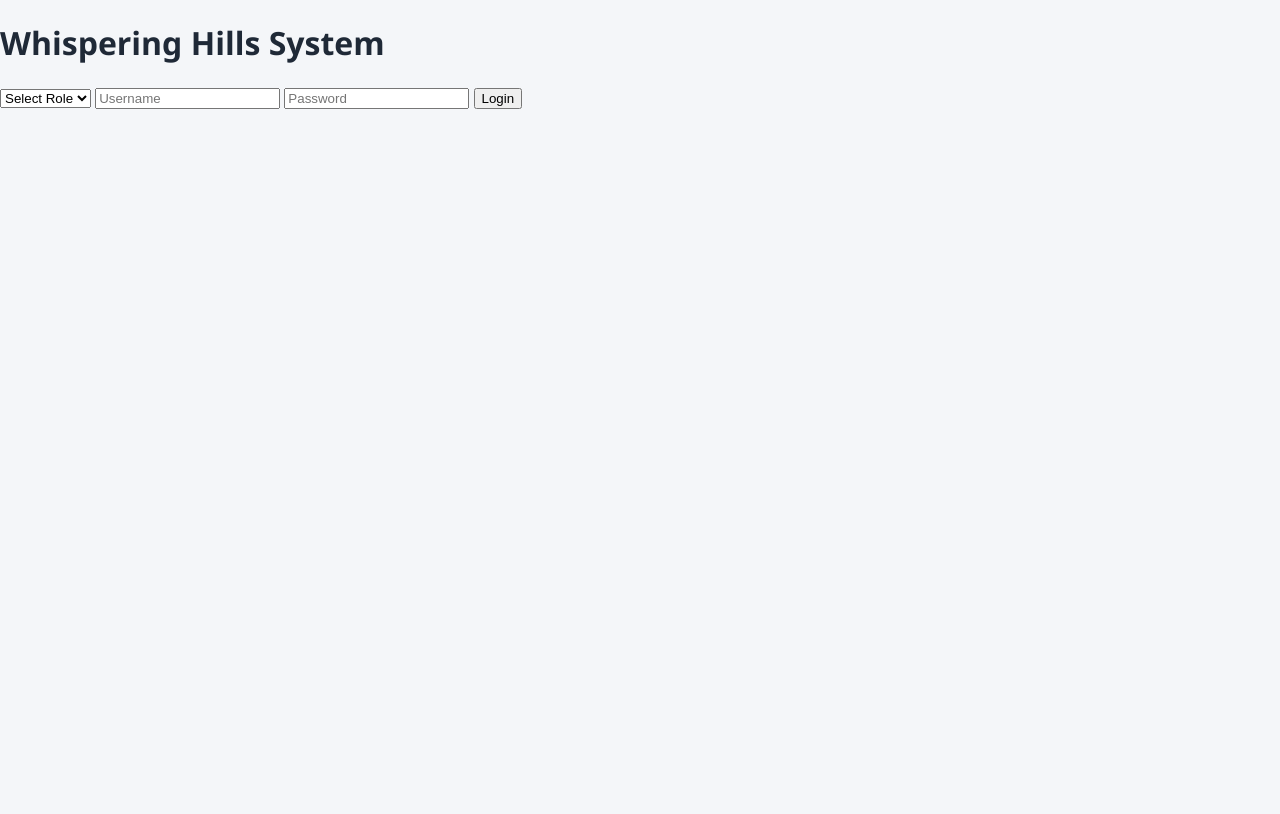
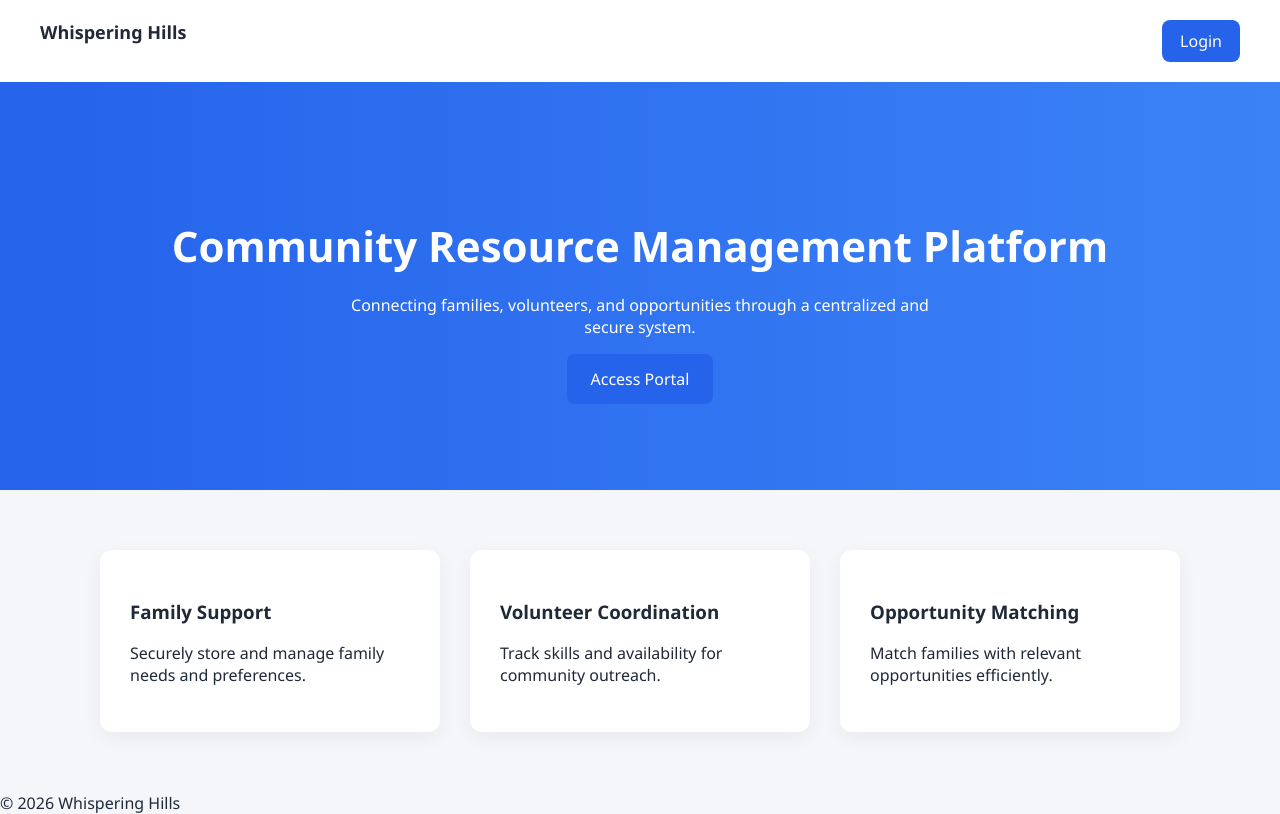
Before and after one commit to trisha3333333/CNIT280Prototype, a plain HTML site: page index.html in a window 1280 px wide. Drawn offline with Linux system fonts and the light colour scheme.

Commit message:
sprint 2 update (layout)

```diff
--- a/index.html
+++ b/index.html
@@ -1,28 +1,46 @@
 <!DOCTYPE html>
 <html>
 <head>
-    <meta charset="UTF-8">
-    <title>Whispering Hills Login</title>
-    <link rel="stylesheet" href="css/style.css">
+<meta charset="UTF-8">
+<title>Whispering Hills</title>
+<link rel="stylesheet" href="css/style.css">
 </head>
 <body>
 
-<div class="login-container">
-    <h1>Whispering Hills System</h1>
+<header class="topbar">
+    <div class="logo">Whispering Hills</div>
+    <a href="login.html" class="btn-primary">Login</a>
+</header>
 
-    <select id="roleSelect">
-        <option value="">Select Role</option>
-        <option value="employee">Employee</option>
-        <option value="family">Family</option>
-        <option value="volunteer">Volunteer</option>
-    </select>
+<section class="hero">
+    <h1>Community Resource Management Platform</h1>
+    <p>
+        Connecting families, volunteers, and opportunities
+        through a centralized and secure system.
+    </p>
+    <a href="login.html" class="btn-primary large">Access Portal</a>
+</section>
 
-    <input type="text" id="username" placeholder="Username">
-    <input type="password" id="password" placeholder="Password">
+<section class="features">
+    <div class="feature-card">
+        <h3>Family Support</h3>
+        <p>Securely store and manage family needs and preferences.</p>
+    </div>
 
-    <button onclick="login()">Login</button>
-</div>
+    <div class="feature-card">
+        <h3>Volunteer Coordination</h3>
+        <p>Track skills and availability for community outreach.</p>
+    </div>
 
-<script src="js/script.js"></script>
+    <div class="feature-card">
+        <h3>Opportunity Matching</h3>
+        <p>Match families with relevant opportunities efficiently.</p>
+    </div>
+</section>
+
+<footer>
+    © 2026 Whispering Hills
+</footer>
+
 </body>
 </html>
```
